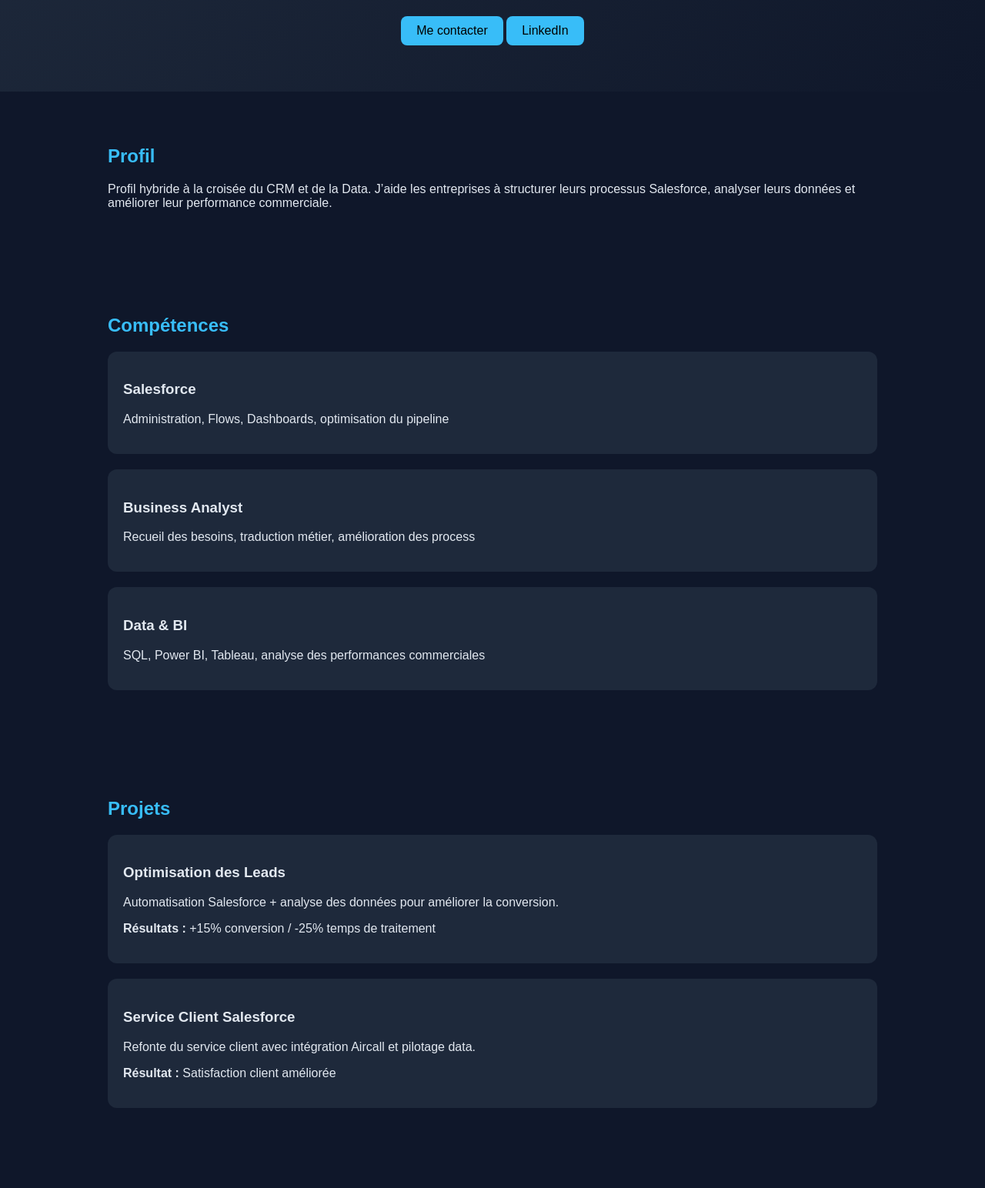
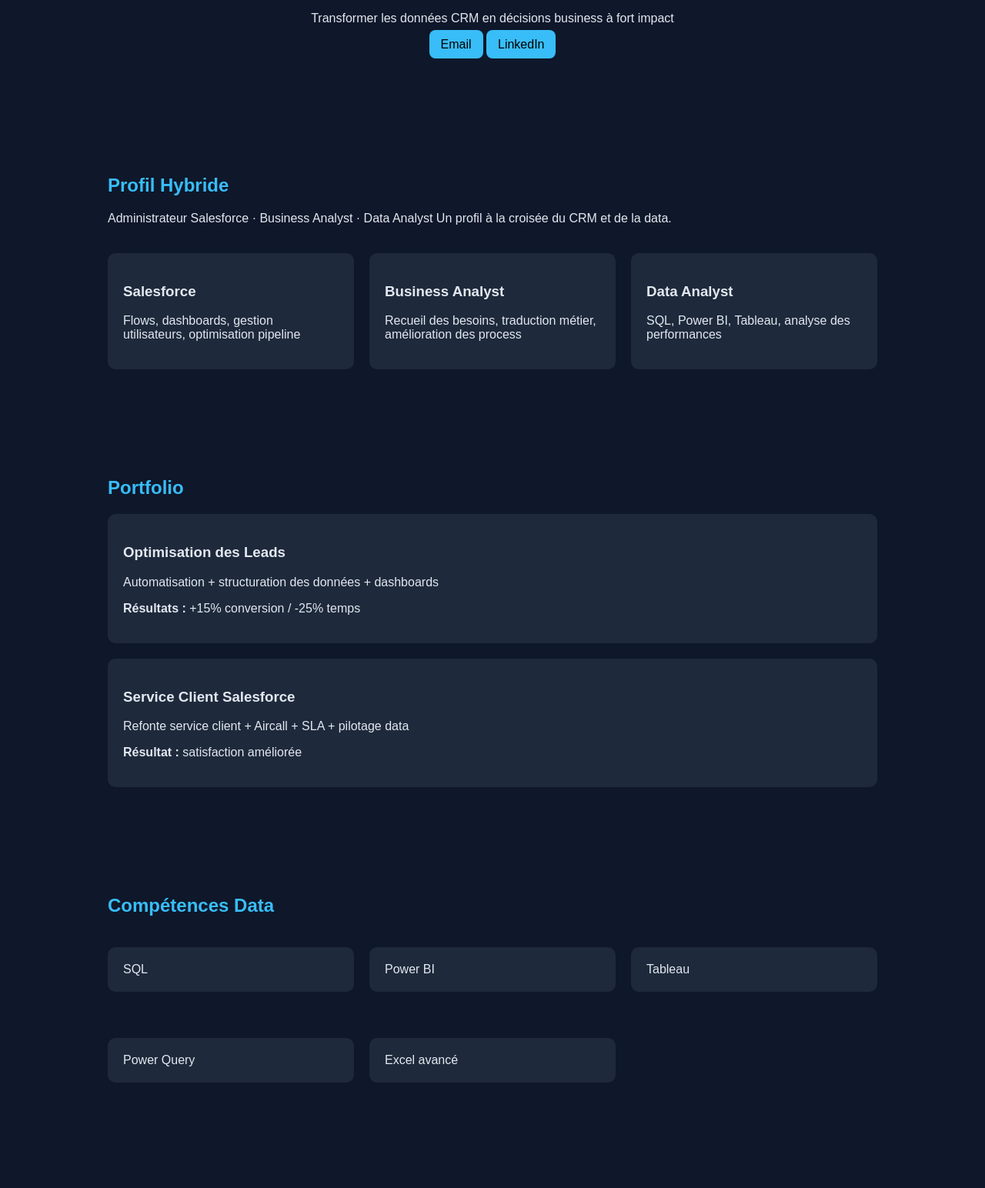
Before and after one commit to hercamby/hermann-mbozeko, a plain HTML site: page index.html in a window 1280 px wide. Shown: the part 176-1720 px from the top of the page at 77% size. Drawn offline with Linux system fonts and the light colour scheme.

Commit message:
Update index.html

```diff
--- a/index.html
+++ b/index.html
@@ -7,7 +7,7 @@
 
 <style>
 body {
-            font-family: Arial, sans-serif;
+    font-family: Arial;
     margin: 0;
     background: #0f172a;
     color: #e2e8f0;
@@ -15,38 +15,35 @@
 
 header {
     text-align: center;
-            padding: 60px 20px;
-            background: linear-gradient(135deg, #1e293b, #0f172a);
+    padding: 80px 20px;
 }
 
-        h1 {
-            font-size: 2.5em;
-            margin-bottom: 10px;
-        }
-
-        h2 {
-            color: #38bdf8;
-        }
+h1 { font-size: 2.8em; }
+h2 { color: #38bdf8; margin-top: 40px; }
 
 section {
-            padding: 50px 20px;
     max-width: 1000px;
     margin: auto;
+    padding: 40px 20px;
 }
 
 .card {
     background: #1e293b;
     padding: 20px;
     margin: 20px 0;
-            border-radius: 12px;
+    border-radius: 10px;
+}
+
+.grid {
+    display: grid;
+    grid-template-columns: repeat(auto-fit, minmax(250px, 1fr));
+    gap: 20px;
 }
 
 .btn {
-            display: inline-block;
-            margin-top: 15px;
-            padding: 10px 20px;
     background: #38bdf8;
     color: black;
+    padding: 10px 15px;
     text-decoration: none;
     border-radius: 8px;
 }
@@ -65,25 +62,21 @@
     <h1>Salesforce & Data Analyst</h1>
     <p>Transformer les données CRM en décisions business à fort impact</p>
 
-    <a href="mailto:hermboze@gmail.com" class="btn">Me contacter</a>
-    <a href="https://www.linkedin.com/in/hermann-mbozeko-admin-salesforce-france-entiere/" class="btn">LinkedIn</a>
+    <a class="btn" href="mailto:hermboze@gmail.com">Email</a>
+    <a class="btn" href="https://www.linkedin.com/in/hermann-mbozeko-admin-salesforce-france-entiere/">LinkedIn</a>
 </header>
 
 <section>
-    <h2>Profil</h2>
+    <h2>Profil Hybride</h2>
     <p>
-        Profil hybride à la croisée du CRM et de la Data.
-        J’aide les entreprises à structurer leurs processus Salesforce,
-        analyser leurs données et améliorer leur performance commerciale.
+        Administrateur Salesforce · Business Analyst · Data Analyst
+        Un profil à la croisée du CRM et de la data.
     </p>
-</section>
 
-<section>
-    <h2>Compétences</h2>
-
+    <div class="grid">
         <div class="card">
             <h3>Salesforce</h3>
-        <p>Administration, Flows, Dashboards, optimisation du pipeline</p>
+            <p>Flows, dashboards, gestion utilisateurs, optimisation pipeline</p>
         </div>
 
         <div class="card">
@@ -92,36 +85,71 @@
         </div>
 
         <div class="card">
-        <h3>Data & BI</h3>
-        <p>SQL, Power BI, Tableau, analyse des performances commerciales</p>
+            <h3>Data Analyst</h3>
+            <p>SQL, Power BI, Tableau, analyse des performances</p>
+        </div>
     </div>
 </section>
 
 <section>
-    <h2>Projets</h2>
+    <h2>Portfolio</h2>
 
     <div class="card">
         <h3>Optimisation des Leads</h3>
-        <p>
-            Automatisation Salesforce + analyse des données pour améliorer la conversion.
-        </p>
-        <p><strong>Résultats :</strong> +15% conversion / -25% temps de traitement</p>
+        <p>Automatisation + structuration des données + dashboards</p>
+        <p><strong>Résultats :</strong> +15% conversion / -25% temps</p>
     </div>
 
     <div class="card">
         <h3>Service Client Salesforce</h3>
-        <p>
-            Refonte du service client avec intégration Aircall et pilotage data.
-        </p>
-        <p><strong>Résultat :</strong> Satisfaction client améliorée</p>
+        <p>Refonte service client + Aircall + SLA + pilotage data</p>
+        <p><strong>Résultat :</strong> satisfaction améliorée</p>
+    </div>
+</section>
+
+<section>
+    <h2>Compétences Data</h2>
+
+    <div class="grid">
+        <div class="card">SQL</div>
+        <div class="card">Power BI</div>
+        <div class="card">Tableau</div>
+        <div class="card">Power Query</div>
+        <div class="card">Excel avancé</div>
     </div>
 </section>
 
 <section>
     <h2>Approche</h2>
     <p>
-        Structurer → Analyser → Décider → Améliorer.
-        La qualité de la donnée est la base de toute performance.
+        Structurer → Analyser → Décider
+        La qualité des données est la base de toute performance.
+    </p>
+</section>
+
+<section>
+    <h2>Articles & Réflexions</h2>
+
+    <div class="card">
+        <h3>Optimisation CRM</h3>
+        <p>Améliorer son pipeline Salesforce avec la data</p>
+    </div>
+
+    <div class="card">
+        <h3>Data Business</h3>
+        <p>Utiliser la data pour décider plus vite</p>
+    </div>
+
+    <div class="card">
+        <h3>IA & Salesforce</h3>
+        <p>L’impact de l’IA sur les outils CRM</p>
+    </div>
+</section>
+
+<section>
+    <h2>Vision</h2>
+    <p>
+        Structurer la donnée → Analyser → Accélérer la performance.
     </p>
 </section>
 
@@ -134,7 +162,7 @@
 </section>
 
 <footer>
-    <p>© 2026 Hermann Mbozeko - Portfolio GitHub</p>
+    <p>© 2026 Hermann Mbozeko</p>
 </footer>
 
 </body>
```
Lines whose indentation alone changed are shown as unchanged.
